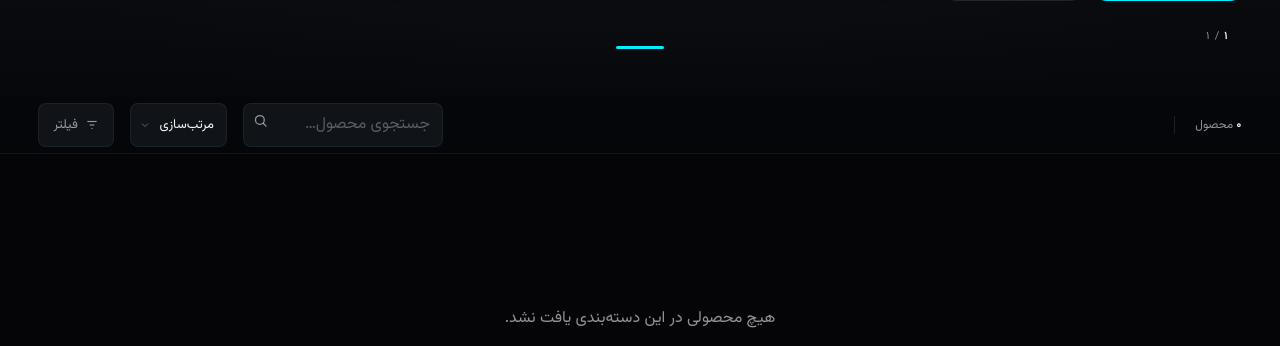
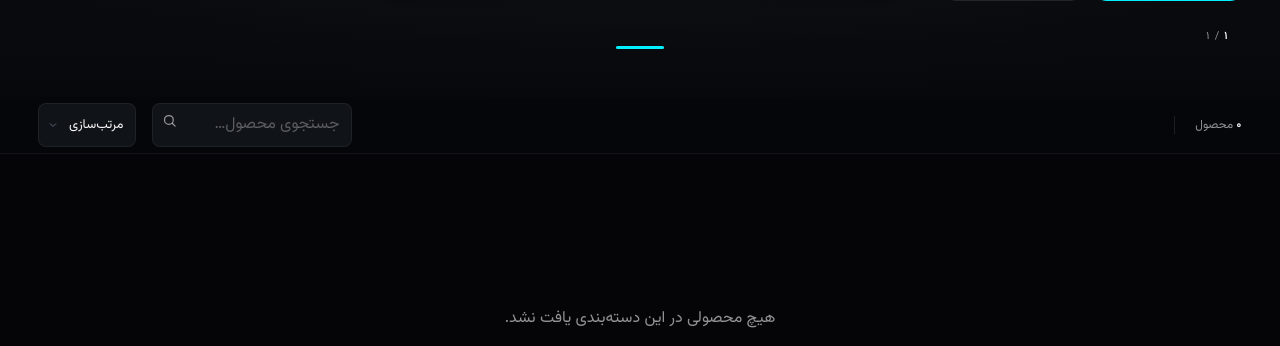
Before and after one commit to javad-hosseini/scooter-website, a Django app: a page that uses apps/shop/templates/shop/category_products.html in a window 1280 px wide. Shown: the part 966-1312 px from the top of the page. Run offline with Django 5.2, Linux system fonts and the light colour scheme; tables that the repository leaves empty hold one stand-in row (values such as "Sample post"); grey boxes marked "Sample" are stand-in pictures; parts of the project's set-up code (start-up, migrations or seed data) failed here and were passed over; some libraries are stand-ins or nearby versions.

Commit message:
fixing filter button and search bar

```diff
--- a/apps/shop/templates/shop/category_products.html
+++ b/apps/shop/templates/shop/category_products.html
@@ -563,38 +563,7 @@
         border-color: rgba(91, 255, 181, 0.3);
         outline: none;
       }
-      .toolbar-filter-btn {
-        height: 44px;
-        padding: 0 14px;
-        background: var(--lift);
-        border: 1px solid var(--rim);
-        border-radius: 8px;
-        color: var(--muted);
-        font-family: var(--fa);
-        font-size: 13px;
-        display: flex;
-        align-items: center;
-        gap: 7px;
-        transition:
-          color 0.2s,
-          border-color 0.2s;
-        white-space: nowrap;
-      }
-      .toolbar-filter-btn:hover {
-        color: var(--text);
-        border-color: var(--rim2);
-      }
-      .toolbar-filter-btn svg {
-        width: 14px;
-        height: 14px;
-        fill: none;
-        stroke: currentColor;
-        stroke-width: 2;
-      }
-      .toolbar-filter-btn:focus-visible {
-        outline: 2px solid var(--accent);
-        outline-offset: 2px;
-      }
+
 
       /* ━━━━━━━━━━━━━━━━━━━━━━━━━━━━━━━━━━━━━━
    PAGE
@@ -1496,18 +1465,11 @@
           </div>
           <select class="toolbar-select" id="sortSelect" aria-label="مرتب‌سازی">
             <option value="">مرتب‌سازی</option>
+            <option value="price-desc">گران‌ترین</option>
             <option value="price-asc">ارزان‌ترین</option>
-            <option value="price-desc">گران‌ترین</option>
-            <option value="name">نام</option>
+            <option value="newest">جدیدترین</option>
+            <option value="oldest">قدیمی‌ترین</option>
           </select>
-          <button class="toolbar-filter-btn" aria-label="فیلتر محصولات">
-            <svg viewBox="0 0 24 24">
-              <line x1="4" y1="6" x2="20" y2="6" />
-              <line x1="8" y1="12" x2="16" y2="12" />
-              <line x1="11" y1="18" x2="13" y2="18" />
-            </svg>
-            فیلتر
-          </button>
         </div>
       </div>
 
@@ -1523,7 +1485,10 @@
           {% for product in products %}
           <article class="card" data-id="{{ product.id }}" role="listitem" tabindex="0"
                    aria-label="{{ product.name }}" data-name="{{ product.name }}"
-                   data-price="{{ product.price }}">
+                   data-price="{{ product.price }}"
+                   data-discount-price="{{ product.discount_price|default_if_none:'' }}"
+                   data-created="{{ product.created_at|date:'c' }}"
+                   data-slug="{{ product.slug }}">
             <div class="card-img-wrap">
               <div class="card-img-inner">
                 {% if product.cover_image %}
@@ -1658,7 +1623,7 @@
         // بروزرسانی استایل‌های مربوط به آکسن
         document
           .querySelectorAll(
-            ".nav-logo span, .slide-brand, .hero-dot.active, .btn-primary, .nl-btn, .badge-new, .card-bloom, .toolbar-search-input:focus, .toolbar-select:focus, .toolbar-filter-btn:focus-visible, .card:focus-visible, .btn-view:focus-visible, .btn-cart:focus-visible, .btn-ghost:focus-visible, .nav-btn:focus-visible, .hero-arrow:focus-visible, .hero-dot:focus-visible, .soc-link:focus-visible, .footer-links a:focus-visible, .loadmore-btn:focus-visible, .nl-input:focus",
+            ".nav-logo span, .slide-brand, .hero-dot.active, .btn-primary, .nl-btn, .badge-new, .card-bloom, .toolbar-search-input:focus, .toolbar-select:focus, .card:focus-visible, .btn-view:focus-visible, .btn-cart:focus-visible, .btn-ghost:focus-visible, .nav-btn:focus-visible, .hero-arrow:focus-visible, .hero-dot:focus-visible, .soc-link:focus-visible, .footer-links a:focus-visible, .loadmore-btn:focus-visible, .nl-input:focus",
           )
           .forEach((el) => {
             el.style.setProperty("--accent", colorHex);
@@ -1805,7 +1770,7 @@
         const isInWishlist = p.is_in_wishlist || false;
 
         return `
-<article class="card" data-id="${p.id}" role="listitem" tabindex="0" aria-label="${p.name}" data-name="${p.name}" data-price="${p.price}">
+<article class="card" data-id="${p.id}" role="listitem" tabindex="0" aria-label="${p.name}" data-name="${p.name}" data-price="${p.price}" data-discount-price="${p.discount_price || ''}" data-created="${p.created_at || ''}" data-slug="${p.slug || ''}">
   <div class="card-img-wrap">
     <div class="card-img-inner">
       <img class="card-img"
@@ -2034,12 +1999,12 @@
       const countEl = document.getElementById("visibleCount");
 
       function applyFilters() {
-        const q = searchInput.value.trim().toLowerCase();
+        const q = searchInput ? searchInput.value.trim().toLowerCase() : "";
         let data = products.filter(
           (p) => !q || p.name.toLowerCase().includes(q),
         );
 
-        const sort = sortSelect.value;
+        const sort = sortSelect ? sortSelect.value : "";
         if (sort === "price-asc")
           data.sort(
             (a, b) =>
@@ -2050,7 +2015,10 @@
             (a, b) =>
               (b.discount_price || b.price) - (a.discount_price || a.price),
           );
-        if (sort === "name") data.sort((a, b) => a.name.localeCompare(b.name));
+        if (sort === "newest")
+          data.sort((a, b) => new Date(b.created_at) - new Date(a.created_at));
+        if (sort === "oldest")
+          data.sort((a, b) => new Date(a.created_at) - new Date(b.created_at));
 
         countEl.textContent = toPersianNum(data.length);
         renderGrid(data, { force: true });
@@ -2117,10 +2085,26 @@
       if (categorySlug) {
         loadCategoryData();
       } else {
-        /* /shop/ renders its grid server-side, so renderGrid() — and with it
-           initReveal() — never ran. `.card` starts at opacity:0 and was only
-           ever un-hidden by the reveal observer, which left the entire
-           product listing invisible on this page. */
+        /* /shop/ renders its grid server-side. Populate the `products` array
+           from the DOM so that the search bar and sort dropdown work. */
+        const serverCards = grid.querySelectorAll(".card");
+        products = Array.from(serverCards).map((card) => {
+          const imgEl = card.querySelector(".card-img");
+          const nameEl = card.querySelector(".card-name a, .card-name");
+          const priceRaw = Number(card.dataset.price) || 0;
+          const discountRaw = card.dataset.discountPrice ? Number(card.dataset.discountPrice) : null;
+          return {
+            id: Number(card.dataset.id),
+            name: card.dataset.name || (nameEl ? nameEl.textContent.trim() : ""),
+            slug: card.dataset.slug || "",
+            price: priceRaw,
+            discount_price: discountRaw || null,
+            created_at: card.dataset.created || new Date().toISOString(),
+            cover_image_url: imgEl ? imgEl.src : "",
+            cover_alt_text: imgEl ? imgEl.alt : "",
+            is_in_wishlist: false,
+          };
+        });
         initReveal();
       }
       /* ━━━━━━━━━━━━━━━━━━━━━━━━━━━━━━━━━━━━━━
```
